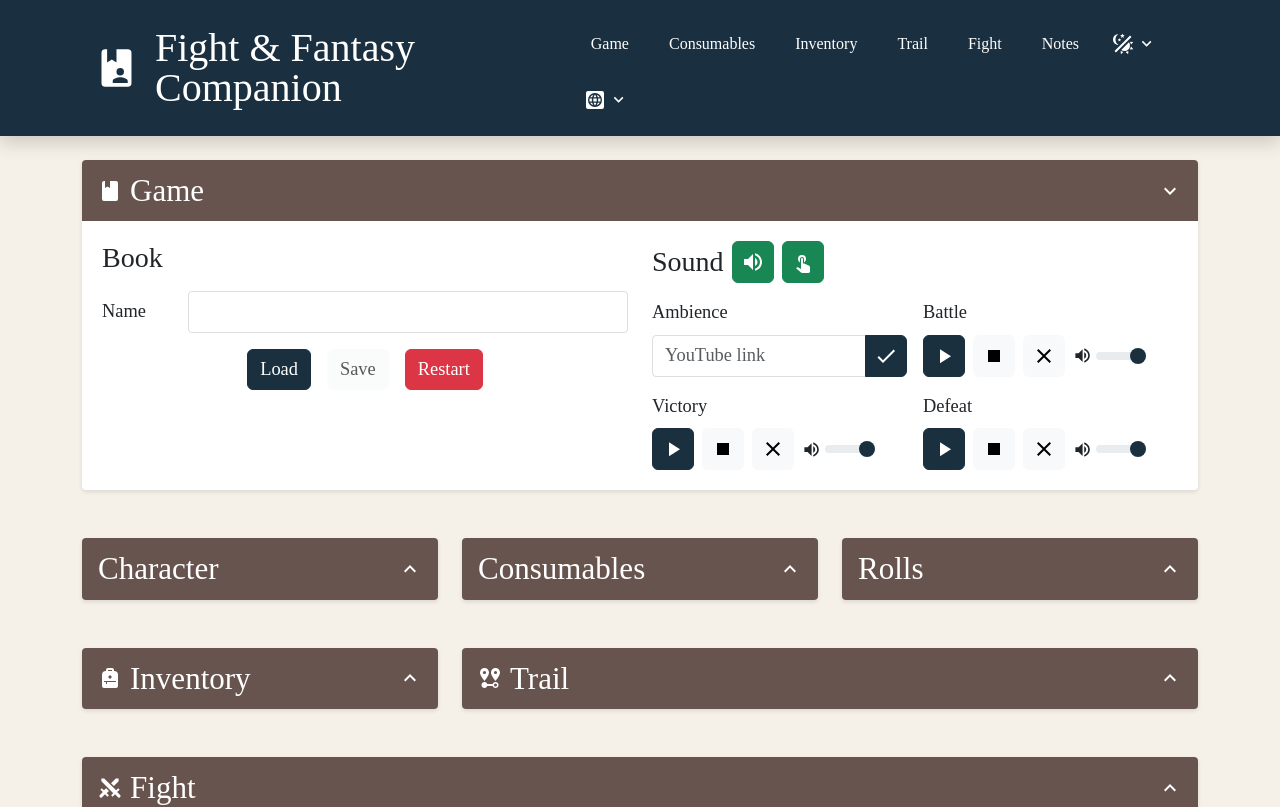
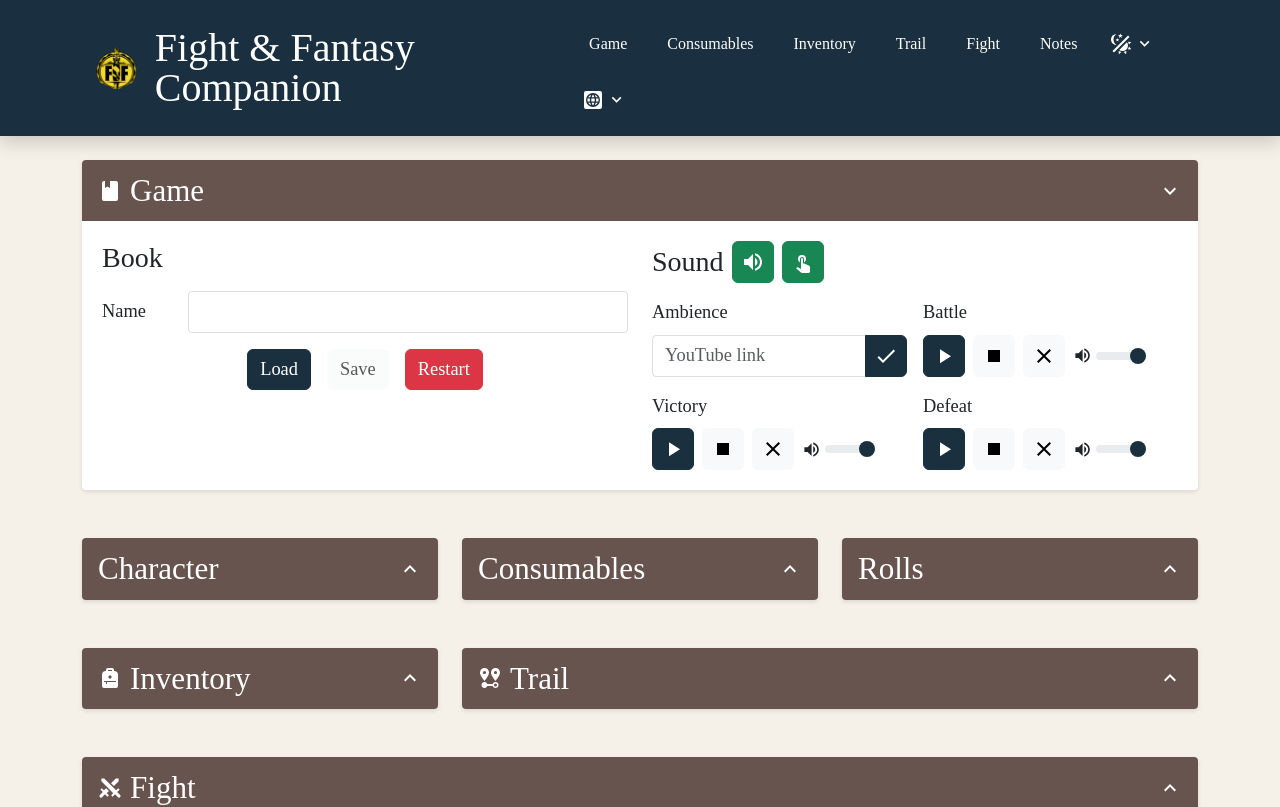
Before and after one commit to dialex/fnf-companion, a React (Vite) app: page / in a window 1280 px wide. Shown: the top 807 px of the page. Built offline with nearby package versions, Linux system fonts and the light colour scheme; a web font is replaced by a local one.

Commit message:
ui: replace generic icon with FnF official icon on top header

```diff
--- a/src/components/Header.jsx
+++ b/src/components/Header.jsx
@@ -81,8 +81,12 @@ export default function Header({ onLanguageChange, onThemeChange }) {
     >
       <div className="container mx-auto px-4 py-3 d-flex justify-content-between align-items-center">
         <div className="d-flex align-items-center gap-3">
-          <Icon path={mdiBookAccount} size={2} className="text-white" />
-          <h1 className="heading fs-1 mb-0">{t('app.title')}</h1>
+          <img
+            src={`${import.meta.env.BASE_URL}favicon/web-app-manifest-192x192.png`}
+            alt="FNF Companion"
+            style={{ maxHeight: '2.8rem', width: 'auto', height: 'auto' }}
+          />
+          <h1 className="heading fs-1 mb-0 text-white">{t('app.title')}</h1>
         </div>
         <button
           className="navbar-toggler d-xl-none"
```
